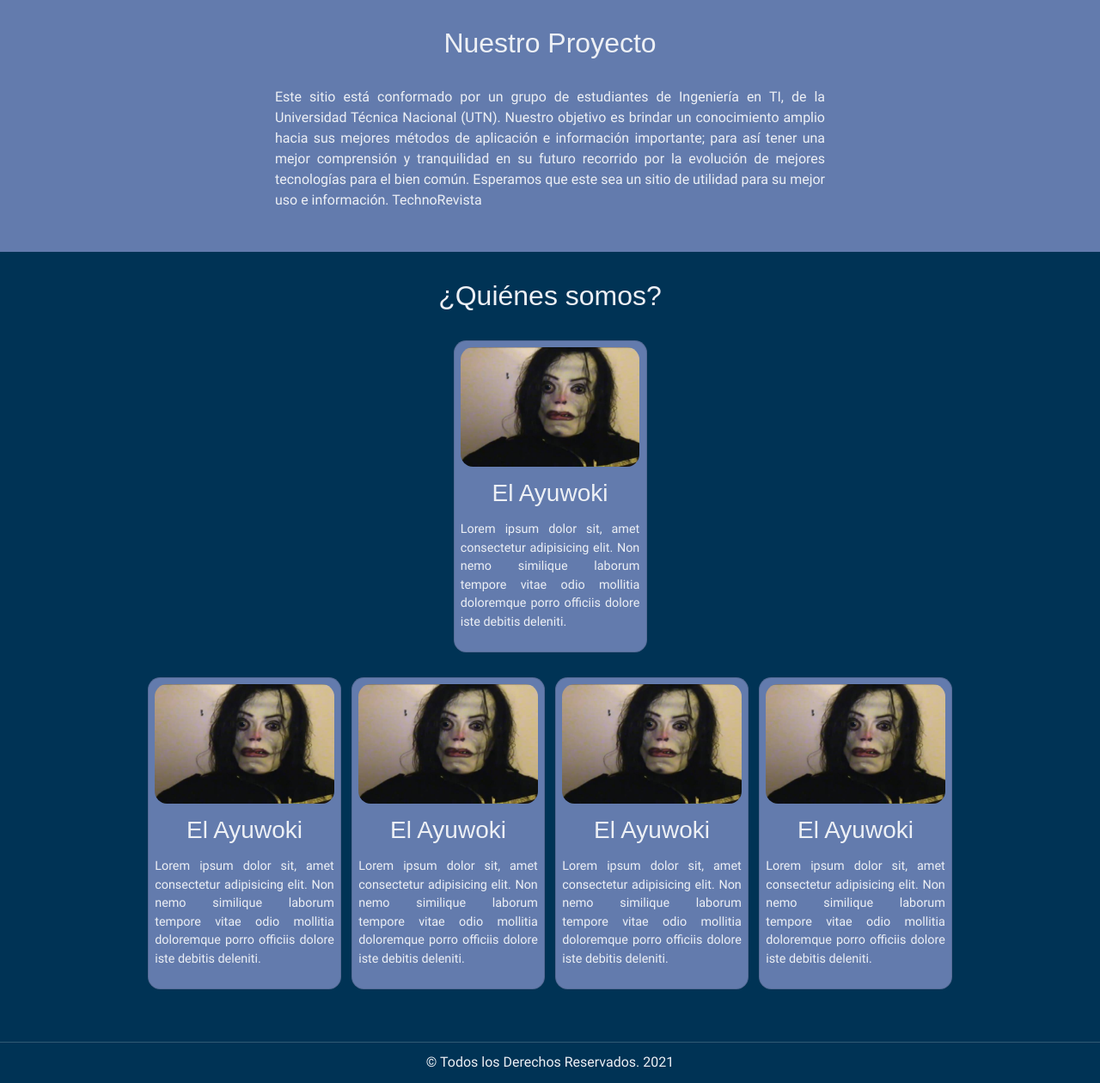
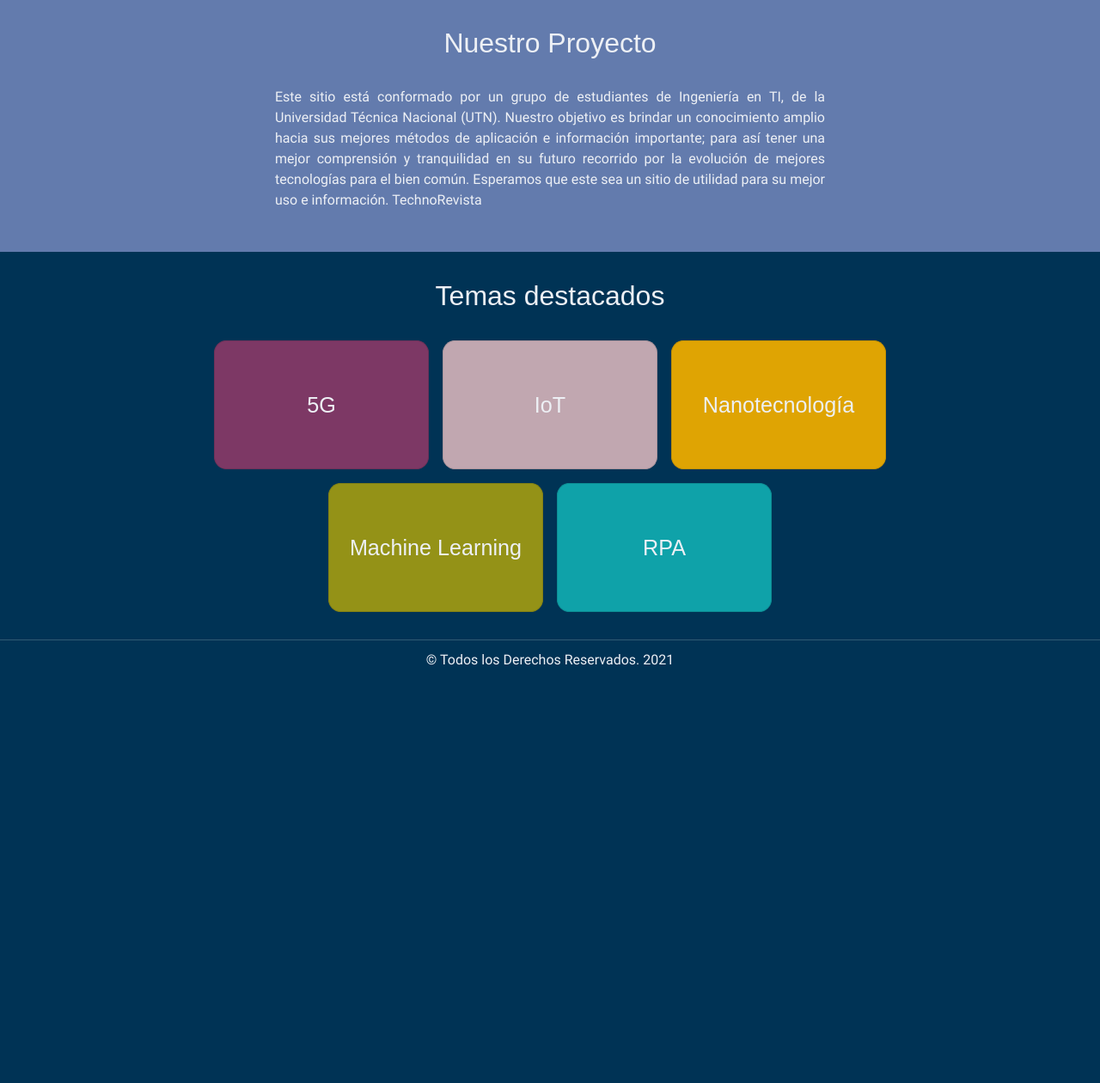
Before and after one commit to ArturoMorales93/Plataformas_II_Project, a Flask app: page / in a window 1280 px wide. Shown: the part 441-1701 px from the top of the page at 86% size. After the commit the page ends 1215 px from the top, so only its background shows below. Run offline with Flask 2, Linux system fonts and the light colour scheme; some libraries are stand-ins or nearby versions; some web fonts are replaced.

Commit message:
Se cambia el diseño de los cards

```diff
--- a/project/index/templates/es_index.html
+++ b/project/index/templates/es_index.html
@@ -41,38 +41,42 @@ Inicio
 <!-- Sección 3 -->
 <section>
     <div class="text-center">
-        <h2 id="quienesSomos">¿Quiénes somos?</h2>
+        <h2>Temas destacados</h2>
         <div class="card-container">
+            <a href="/es/tecnologia-5g">
                 <div class="card">
-                <img src="/static/img/Ayuwoki.jpg" alt="">
-                <h3>El Ayuwoki</h3>
-                <p>Lorem ipsum dolor sit, amet consectetur adipisicing elit. Non nemo similique laborum
-                    tempore vitae odio mollitia doloremque porro officiis dolore iste debitis deleniti.</p>
+                    <h3>5G</h3>
+                    <!-- <p>Lorem ipsum dolor sit, amet consectetur adipisicing elit. Non nemo similique laborum
+                        tempore vitae odio mollitia doloremque porro officiis dolore iste debitis deleniti.</p> -->
                 </div>
+            </a>
+            <a href="/es/iot">
                 <div class="card">
-                <img src="/static/img/Ayuwoki.jpg" alt="">
-                <h3>El Ayuwoki</h3>
-                <p>Lorem ipsum dolor sit, amet consectetur adipisicing elit. Non nemo similique laborum
-                    tempore vitae odio mollitia doloremque porro officiis dolore iste debitis deleniti.</p>
+                    <h3>IoT</h3>
+                    <!-- <p>Lorem ipsum dolor sit, amet consectetur adipisicing elit. Non nemo similique laborum
+                        tempore vitae odio mollitia doloremque porro officiis dolore iste debitis deleniti.</p> -->
                 </div>
+            </a>
+            <a href="/es/nanotecnologia">
                 <div class="card">
-                <img src="/static/img/Ayuwoki.jpg" alt="">
-                <h3>El Ayuwoki</h3>
-                <p>Lorem ipsum dolor sit, amet consectetur adipisicing elit. Non nemo similique laborum
-                    tempore vitae odio mollitia doloremque porro officiis dolore iste debitis deleniti.</p>
+                    <h3>Nanotecnología</h3>
+                    <!-- <p>Lorem ipsum dolor sit, amet consectetur adipisicing elit. Non nemo similique laborum
+                        tempore vitae odio mollitia doloremque porro officiis dolore iste debitis deleniti.</p> -->
                 </div>
+            </a>
+            <a href="/es/machine-learning">
                 <div class="card">
-                <img src="/static/img/Ayuwoki.jpg" alt="">
-                <h3>El Ayuwoki</h3>
-                <p>Lorem ipsum dolor sit, amet consectetur adipisicing elit. Non nemo similique laborum
-                    tempore vitae odio mollitia doloremque porro officiis dolore iste debitis deleniti.</p>
+                    <h3>Machine Learning</h3>
+                    <p>"La estadística es sin duda la base fundamental del aprendizaje automático."</p>
                 </div>
+            </a>
+            <a href="/es/rpa">
                 <div class="card">
-                <img src="/static/img/Ayuwoki.jpg" alt="">
-                <h3>El Ayuwoki</h3>
-                <p>Lorem ipsum dolor sit, amet consectetur adipisicing elit. Non nemo similique laborum
-                    tempore vitae odio mollitia doloremque porro officiis dolore iste debitis deleniti.</p>
+                    <h3>RPA</h3>
+                    <!-- <p>Lorem ipsum dolor sit, amet consectetur adipisicing elit. Non nemo similique laborum
+                        tempore vitae odio mollitia doloremque porro officiis dolore iste debitis deleniti.</p> -->
                 </div>
+            </a>
         </div>
     </div>
 </section>
--- a/project/static/css/styles.css
+++ b/project/static/css/styles.css
@@ -299,32 +299,33 @@ section {
 .card-container {
   display: flex;
   flex-wrap: wrap;
-  flex-flow: wrap-reverse;
-  justify-content: space-evenly;
+  gap: 1em;
+  justify-content: center;
 }
 
 .card {
-  padding: .5em;
-  margin-bottom: 2em;
-  max-width: 225px;
+  padding: .5em 1em;
+  height: 100px;
+  width: 150px;
+  display: flex;
+  justify-content: center;
+  align-items: center;
 }
 
-@media screen and (min-width: 1440px) {
+@media screen and (min-width: 1024px) {
   .card {
-    max-width: 200px;
+    height: 150px;
+    width: 250px;
+    padding: 1em 1.5em;
   }
 }
 
-.card img {
-  margin-bottom: 1em;
-}
-
 .card h3 {
-  margin-bottom: .5em;
+  margin-bottom: 0;
 }
 
 .card p {
-  text-align: justify;
+  text-align: center;
 }
 
 /* Footer */
@@ -556,20 +557,111 @@ section:nth-child(even) {
 /* Banner */
 .banner-img {
   border-radius: 25%;
-  box-shadow: 0.25em 0.5em 1em #003355;
 }
 
 /* Sección 2 */
 /* Sección 3 */
-.card {
-  font-size: .9em;
-  background-color: #637BAD;
-  color: #EDF0F5;
+.card-container {
+  --time: .5s;
+}
+
+.card-container a {
   border-radius: 1em;
 }
 
-.card img {
+.card-container a:nth-child(1) {
+  background-color: #7d3865;
+}
+
+.card-container a:nth-child(2) {
+  background-color: #c1a7b0;
+}
+
+.card-container a:nth-child(3) {
+  background-color: #dfa403;
+}
+
+.card-container a:nth-child(4) {
+  background-color: #949217;
+}
+
+.card-container a:nth-child(5) {
+  background-color: #0fa2a9;
+}
+
+.card {
+  --time: .5s;
+  font-size: .9em;
   border-radius: 1em;
+  background-color: inherit;
+  color: #EDF0F5;
+  overflow: hidden;
+  transition: var(--time);
+}
+
+.card h3 {
+  font-size: 1.25em;
+  position: absolute;
+  top: 50%;
+  transform: translate3d(0, -50%, 0);
+  transition: var(--time);
+}
+
+@media screen and (min-width: 1024px) {
+  .card h3 {
+    font-size: 1.75em;
+  }
+}
+
+.card p {
+  position: absolute;
+  top: 100%;
+  transition: var(--time);
+}
+
+.card::after {
+  content: "";
+  display: block;
+  position: absolute;
+  width: 100%;
+  height: 100%;
+  border: 1px solid #fff;
+  left: 0;
+  top: 0;
+  clip-path: polygon(0 0, 0 0, 0 0, 0 0, 0 0);
+}
+
+.card:hover::after {
+  animation: bordes var(--time) forwards;
+}
+
+.card:hover {
+  transform: scale(1.05);
+}
+
+@keyframes bordes {
+  35% {
+    clip-path: polygon(0 0, 100% 0, 100% 1px, 0 1px, 0 1px);
+  }
+  50% {
+    clip-path: polygon(0 0, 100% 0, 100% 100%, 0 1px, 0 1px);
+  }
+  85% {
+    clip-path: polygon(0 0, 100% 0, 100% 100%, 0 100%, 10% 100%);
+  }
+  100% {
+    clip-path: polygon(0 0, 100% 0, 100% 100%, 0 100%, 0 0);
+  }
+}
+
+.card:hover h3 {
+  font-size: 1.5em;
+  top: 1em;
+  transform: translate3d(0, 0, 0);
+}
+
+.card:hover p {
+  top: 4em;
 }
 
 /* Others */
--- a/project/static/js/scripts.js
+++ b/project/static/js/scripts.js
@@ -1,8 +1,8 @@
 // Breakpoinst
 const   mediumBp = matchMedia('(min-width: 768px)'),
         largeBp = matchMedia('(min-width: 1024px)'),
-        xlargeBp = matchMedia('(min-width: 1200px)')
-        xxlargeBp = matchMedia('(min-width: 1200px)')
+        xlargeBp = matchMedia('(min-width: 1200px)'),
+        xxlargeBp = matchMedia('(min-width: 1440px)')
 
 // arroUpButton
 const arroUpButton = document.getElementById('arroUpButton')
@@ -23,24 +23,3 @@ const changeNavbar = () => {
 }
 
 document.addEventListener('scroll', changeNavbar)
-
-// Banner
-// const imgBannerContainer = document.getElementById('imgBannerContainer')
-
-// const showBannerImg = media => {
-//     if (media.matches) {
-//         imgBannerContainer.innerHTML = `<img class="banner-img" src="/static/img/banner-img.jpg" alt="CPU">`
-//     } else {
-//         imgBannerContainer.innerHTML = " "
-//     }
-// }
-
-// if (imgBannerContainer) {
-
-//     /* Verificar que en el Sass sea la misma media query */
-//     showBannerImg(largeBp)
-//     largeBp.addListener(showBannerImg)
-//     xlargeBp.addListener(showBannerImg)
-//     xxlargeBp.addListener(showBannerImg)
-
-// }
--- a/project/static/scss/layout/_layout.scss
+++ b/project/static/scss/layout/_layout.scss
@@ -182,29 +182,30 @@ section, .header, .footer {
 .card-container {
     display: flex;
     flex-wrap: wrap;
-    flex-flow: wrap-reverse;
-    justify-content: space-evenly;
+    gap: 1em;
+    justify-content: center;
 }
 
 .card {
-    padding: .5em;
-    margin-bottom: 2em;
-    max-width: 225px;
+    padding: .5em 1em;
+    height: 100px;
+    width: 150px;
+    display: flex;
+    justify-content: center;
+    align-items: center;
 
-    @include media(xxl) {
-        max-width: 200px;
-    }
-
-    img {
-        margin-bottom: 1em;
+    @include media(lg) {
+        height: 150px;
+        width: 250px;
+        padding: 1em 1.5em;
     }
 
     h3 {
-        margin-bottom: .5em;
+        margin-bottom: 0;
     }
 
     p {
-        text-align: justify;
+        text-align: center;
     }
 }
 
--- a/project/static/scss/theme/_theme.scss
+++ b/project/static/scss/theme/_theme.scss
@@ -101,20 +101,112 @@ section:nth-child(even) {
 /* Banner */
 .banner-img {
     border-radius: 25%;
-    box-shadow: .25em .5em 1em $bg-main-color;
 }
 
 /* Sección 2 */
 
 /* Sección 3 */
+.card-container {
+    --time: .5s;
+
+    a {
+        border-radius: 1em;
+    }
+
+    & a:nth-child(1) {
+        background-color: #7d3865;
+    }
+
+    & a:nth-child(2) {
+        background-color: #c1a7b0;
+    }
+
+    & a:nth-child(3) {
+        background-color: darken($color: #f8b703, $amount: 5);
+    }
+
+    & a:nth-child(4) {
+        background-color: #949217;
+    }
+
+    & a:nth-child(5) {
+        background-color: #0fa2a9;
+    }
+}
+
 .card {
+    --time: .5s;
     font-size: .9em;
-    background-color: $bg-second-color;
+    border-radius: 1em;
+    background-color: inherit;
     color: $font-main-color;
-    border-radius: 1em;
+    overflow: hidden;
+    transition: var(--time);
 
-    img {
-        border-radius: 1em;
+    h3 {
+        font-size: 1.25em;
+        position: absolute;
+        top: 50%;
+        transform: translate3d(0, -50%, 0);
+        transition: var(--time);
+
+        @include media(lg) {
+            font-size: 1.75em;
+        }
+    }
+
+    p {
+        position: absolute;
+        top: 100%;
+        transition: var(--time);
+    }
+
+    &::after {
+        content: "";
+        display: block;
+        position: absolute;
+        width: 100%;
+        height: 100%;
+        border: 1px solid #fff;
+        left: 0;
+        top: 0;
+        clip-path: polygon(0 0, 0 0, 0 0, 0 0, 0 0);
+    }
+
+    &:hover::after {
+        animation: bordes var(--time) forwards;
+    }
+
+    &:hover {
+        transform: scale(1.05);
+
+        @keyframes bordes {
+            35% {
+                clip-path: polygon(0 0, 100% 0, 100% 1px, 0 1px, 0 1px);
+            }
+
+            50% {
+                clip-path: polygon(0 0, 100% 0, 100% 100%, 0 1px, 0 1px);
+            }
+
+            85% {
+                clip-path: polygon(0 0, 100% 0, 100% 100%, 0 100%, 10% 100%);
+            }
+
+            100% {
+                clip-path: polygon(0 0, 100% 0, 100% 100%, 0 100%, 0 0);
+            }
+        }
+
+        h3 {
+            font-size: 1.5em;
+            top: 1em;
+            transform: translate3d(0, 0, 0);
+        }
+
+        p {
+            top: 4em;
+        }
     }
 }
 
```
Also changed, not shown: project/static/img/banner-bg.jpg (deleted), 1 other file. Lines whose indentation alone changed are shown as unchanged.
